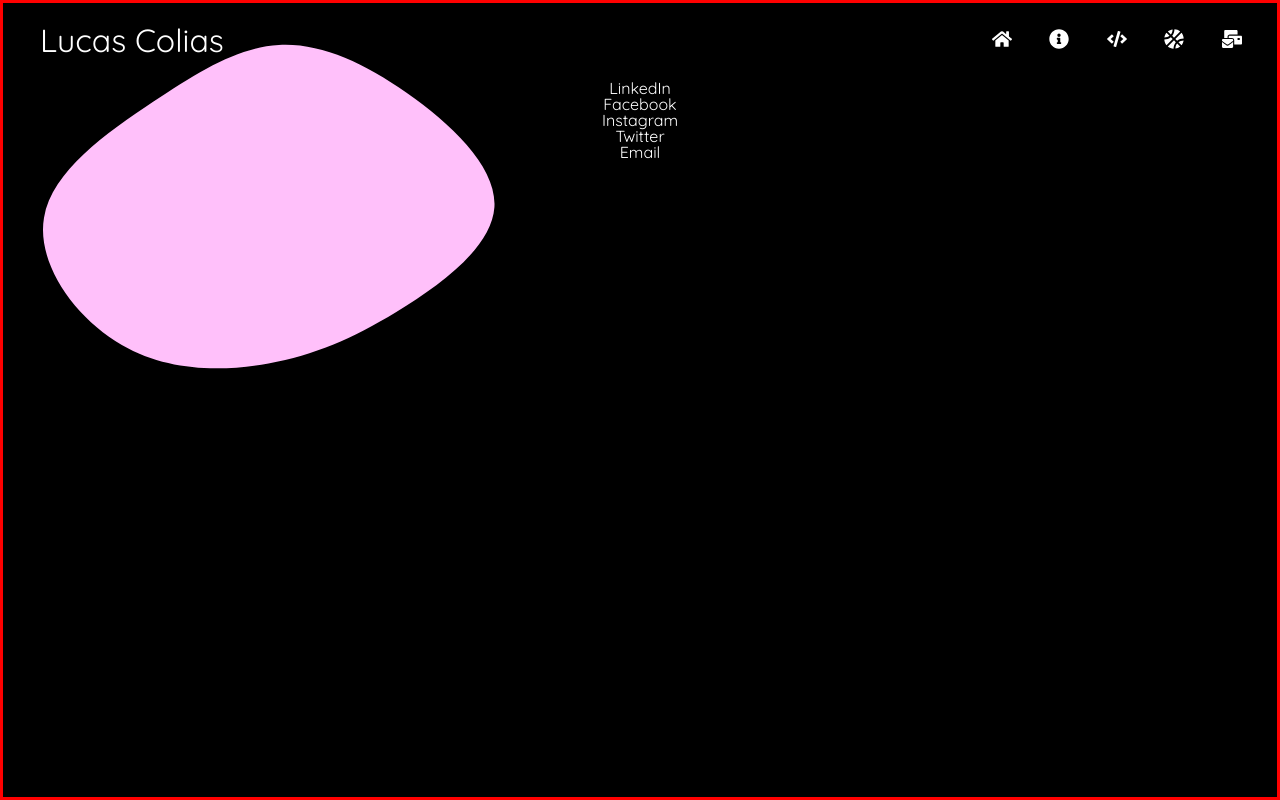
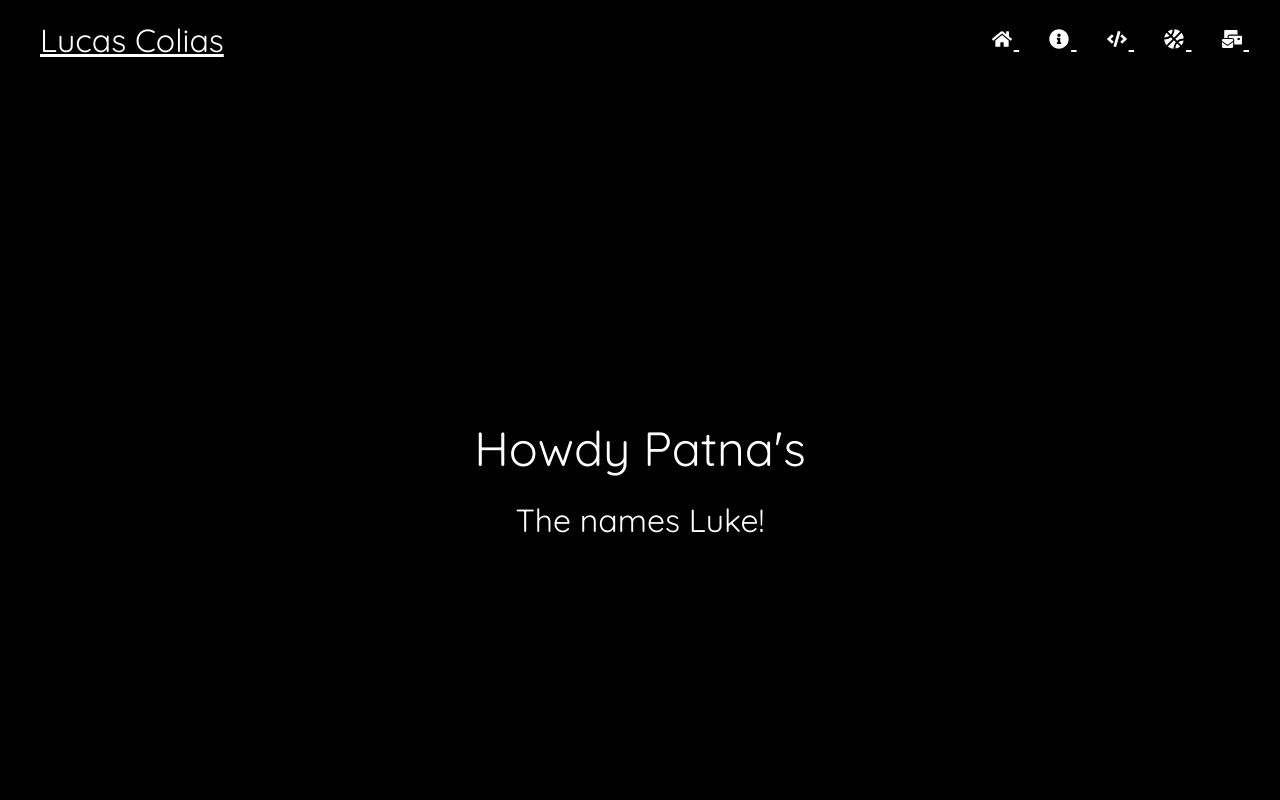
Before and after one commit to lcolias/MyReactWebsite, a React (Create React App) app in the folder my-website/: page / in a window 1280 px wide. Shown: the top 800 px of the page. Built offline with nearby package versions, Linux system fonts and the light colour scheme.

Commit message:
Home Page Updates
-Added base content
-Added react-intersection-observer package to handle scroll-into-view events and animations.
TODO:
-Fill out content completely
-Animate sections uniquely

```diff
--- a/my-website/package.json
+++ b/my-website/package.json
@@ -12,6 +12,7 @@
     "react": "^18.0.0",
     "react-dom": "^18.0.0",
     "react-icons": "^4.4.0",
+    "react-intersection-observer": "^9.4.3",
     "react-router": "^0.0.0-experimental-compat.6",
     "react-router-dom": "^0.0.0-experimental-compat.6",
     "react-scripts": "5.0.0",
--- a/my-website/src/components/Home/Home.css
+++ b/my-website/src/components/Home/Home.css
@@ -1,9 +1,42 @@
-.main-container {
+body {
+    background-color: black;
+}
+
+section {
+    display: grid;
+    place-items: center;
+    align-content: center;
+    min-height: 100vh;
+}
+
+h1 {
+    font-size: 3rem;
+}
+
+h2 {
+    font-size: 2rem;
+}
+
+p {
 
 }
 
+h1,h2,p {
+    padding: 16px;
+}
 
+.hidden {
+    opacity: 0;
+    filter: blur(5px);
+    transform: translateX(-100%);
+    transition: all 1s;
+}
 
+.hidden.show {
+    opacity: 1;
+    filter: blur(0);
+    transform: translateX(0);
+}
 
 .pos1 {
     width: 100%;
--- a/my-website/src/components/Home/Home.js
+++ b/my-website/src/components/Home/Home.js
@@ -1,45 +1,45 @@
-import React, {useState, useEffect} from 'react';
-import {animated, useSpring} from 'react-spring';
-import { Parallax, ParallaxLayer } from '@react-spring/parallax'
-
+import React, {useState, useEffect, useRef} from 'react';
+import { useInView } from 'react-intersection-observer';
 
 import "./Home.css";
 
-import Navbar from '../Navbar/Navbar';
-import Blob from'../Blob/Blob';
 
 function Home(props){
+
+    // Creates an intersection observer to apply to HTML elements
+    const { ref: inViewRef, inView, entry } = useInView({
+        threshold: 0.5
+    });
+
+    useEffect(() => {
+        console.log(entry);
+    },[entry]);
 
     return(
         <>
             <section className='main-container'>
 
 
+                <section ref={inViewRef} className={`introduction`}>
+                    <h1 className={`hidden ${inView ? 'show' : '' }`}>Howdy Patna's</h1>
+                    <h2 className={`hidden ${inView ? 'show' : '' }`}>The names Luke!</h2>
+                </section>
 
-                <Blob blobNum='1'/>
-
-
-                <section className='introduction'>
+                <section className='about'>
+                    <h2>About Me</h2>
+                    <p>I'm a Software Engineer currently working at <b>Northrup Grumman</b>. </p>
 
                 </section>
 
-                <section className='about'>
-
-                </section>
-
-                <section className='skills '>
-
+                <section className='skills'>
+                    <h2>Checkout My Skillz</h2>
                 </section>
 
                 <section className='interests'>
-
+                    <h2>Peep the Hobbies</h2>
                 </section>
 
                 <section className='contact'>
-
-                </section>
-
-                <section className='footer'>
                     <ul>
                         <li className='footer-link'><div>LinkedIn</div></li>
                         <li className='footer-link'><div>Facebook</div></li>
--- a/my-website/src/index.css
+++ b/my-website/src/index.css
@@ -1,6 +1,3 @@
-@tailwind base;
-@tailwind components;
-@tailwind utilities;
 
 * {
 	box-sizing: border-box;
--- a/my-website/src/index.js
+++ b/my-website/src/index.js
@@ -6,10 +6,10 @@ import {BrowserRouter as Router} from "react-router-dom";
 
 
 ReactDOM.render(
-  <React.StrictMode>
+  //<React.StrictMode>
     <Router>
       <App authorized={true}/>
-    </Router>
-  </React.StrictMode>,
+    </Router>,
+  //</React.StrictMode>,
   document.getElementById('root')
 );
```
Also changed, not shown: 1 other file (tests, documents, lock files or other folders).
